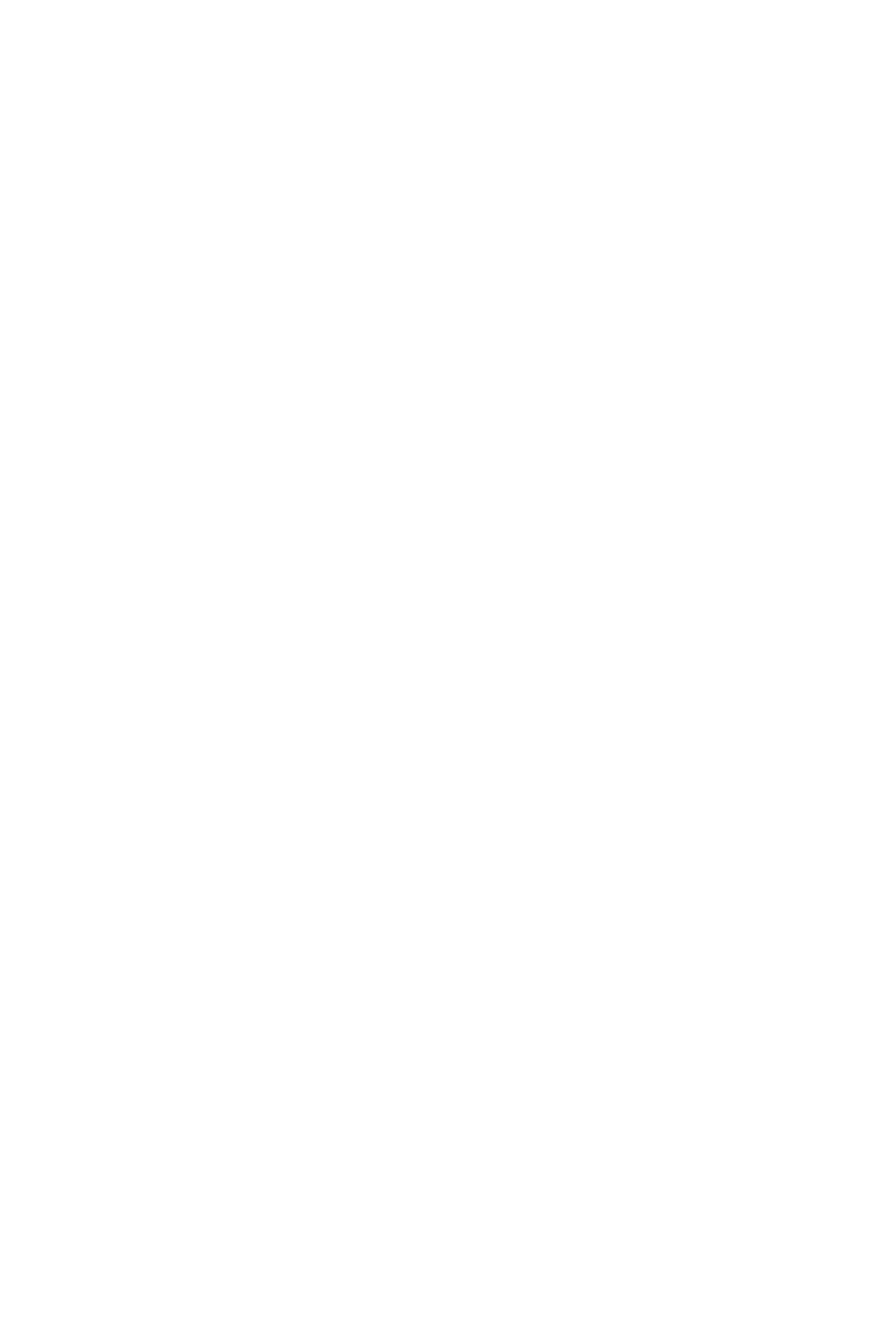
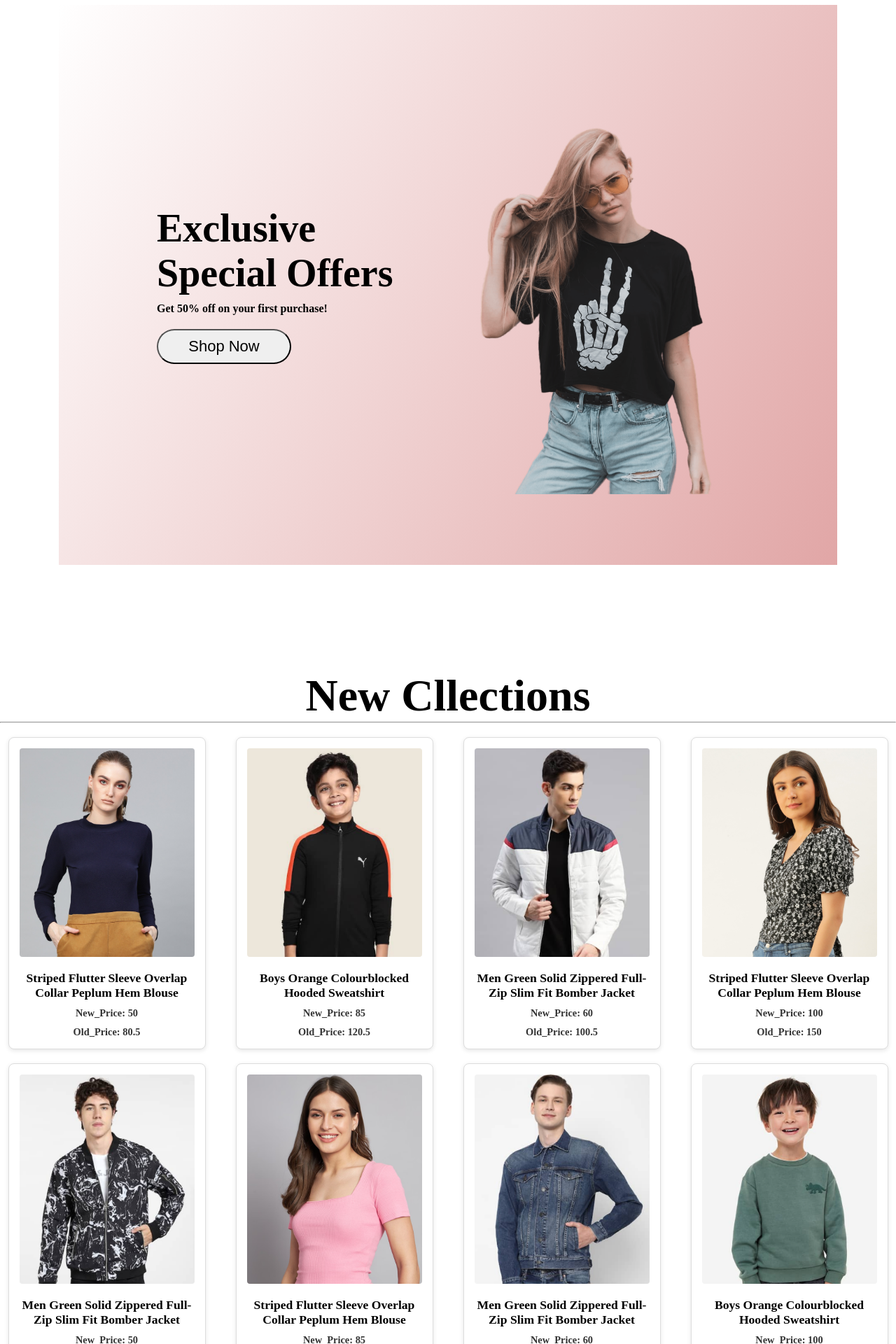
Before and after one commit to Hussain-Royesh/sawghat, a React (Vite) app: page / in a window 1280 px wide. Shown: the part 1583-3503 px from the top of the page at 70% size. Before the commit the page ends 1450 px from the top, so only its background shows below. Built offline with nearby package versions, Linux system fonts and the light colour scheme.

Commit message:
Wed Update

```diff
--- a/src/Components/Items/Items.jsx
+++ b/src/Components/Items/Items.jsx
@@ -5,9 +5,10 @@ const Items = (props) => {
   return (
     <div className='item'>
         <div className="item-card">
+
+            <img src={props.image} alt="item" />
             <h5>{props.id}</h5>
-             <h3>{props.name}</h3>
-            <img src={props.image} alt="item" />
+            <h3>{props.name}</h3>
             <span>New_Price: {props.new_price}</span>
 
             <span>Old_Price: {props.old_price}</span>
--- /dev/null
+++ b/src/Components/NewCollection/NewCollection.css
@@ -0,0 +1,14 @@
+ .new-collection-heading{
+    font-size: 2rem;
+    font-weight: 600;
+    margin-bottom: 1rem;
+    text-align: center;
+}
+.new-collection-container {
+  display: grid;
+  grid-template-columns: repeat(4, 1fr); /* 4 items per row */
+  gap: 20px;
+  margin-top: 20px;
+  cursor: pointer;
+
+}
--- /dev/null
+++ b/src/Components/NewCollection/NewCollection.jsx
@@ -0,0 +1,22 @@
+import React from 'react'
+import './NewCollection.css'
+import data from '../Assets/data.js'
+import new_collection from '../Assets/new_collections'
+import Items from '../Items/Items.jsx'
+const NewCollection = () => {
+  return (
+    <div className='new-collection-heading'>
+      <h1>New Cllections</h1>
+      <hr />
+  <div className="new-collection-container">
+            {new_collection.map((item, i)=>{
+                return(
+                 <Items key={i}  name={item.name} image={item.image} new_price={item.new_price} old_price={item.old_price} />
+                )
+            })}
+        </div>
+    </div>
+  )
+}
+
+export default NewCollection
--- /dev/null
+++ b/src/Components/Offers/Offers.css
@@ -0,0 +1,45 @@
+.offers{
+    width: 65%;
+    height: 100vh;
+    margin: auto;
+    display: flex;
+    padding: 0px 140px;
+    margin-bottom: 150px;
+    background: linear-gradient(120deg, rgb(255, 255, 255) 0%, rgb(225, 166, 166) 100%);
+    margin-top: 140px;
+}
+.offers-left{
+   flex: 1;
+   display: flex;
+    flex-direction: column;
+    justify-content: center;
+}
+
+.offers-left h1{
+    color: black;
+    font-size:3.5rem;
+
+
+}
+.offers-left p{
+    color: black;
+    font-size: 1rem;
+    font-weight: 600;
+    margin-top: 10px;
+}
+.offers-left button{
+    width: 192px;
+    height: 50px;
+    border-radius: 35px;
+    font-size: 22px;
+    cursor: pointer;
+    margin-top: 20px;
+}
+.offers-right{
+    flex: 1;
+    display: flex;
+    justify-content: flex-end;
+    align-items: center;
+    padding-top: 50px;
+
+}
--- /dev/null
+++ b/src/Components/Offers/Offers.jsx
@@ -0,0 +1,24 @@
+import React from 'react'
+import './Offers.css'
+import ExclusiveOffers from '../Assets/exclusive_image.png'
+const Offer = () => {
+  return (
+    <div className='offers'>
+      <div className='offers-left'>
+        <h1>Exclusive</h1>
+
+        <h1>Special Offers</h1>
+
+        <p>Get 50% off on your first purchase!</p>
+
+        <button className='offer-btn'>Shop Now</button>
+      </div>
+      <div className='offers-right'>
+        <img src={ExclusiveOffers} alt="The Exclusive Offers Image" />
+      </div>
+
+    </div>
+  )
+}
+
+export default Offer
--- a/src/Pages/Shop.jsx
+++ b/src/Pages/Shop.jsx
@@ -1,12 +1,16 @@
 import React from 'react'
 import Hero from '../Components/Hero/Hero'
 import Popular from '../Components/Popular/Popular'
+import Offer from '../Components/Offers/Offers'
+import NewCollection from '../Components/NewCollection/NewCollection'
 
 const Shop = () => {
   return (
     <div>
       <Hero/>
       <Popular/>
+      <Offer />
+      <NewCollection/>
     </div>
   )
 }
```
